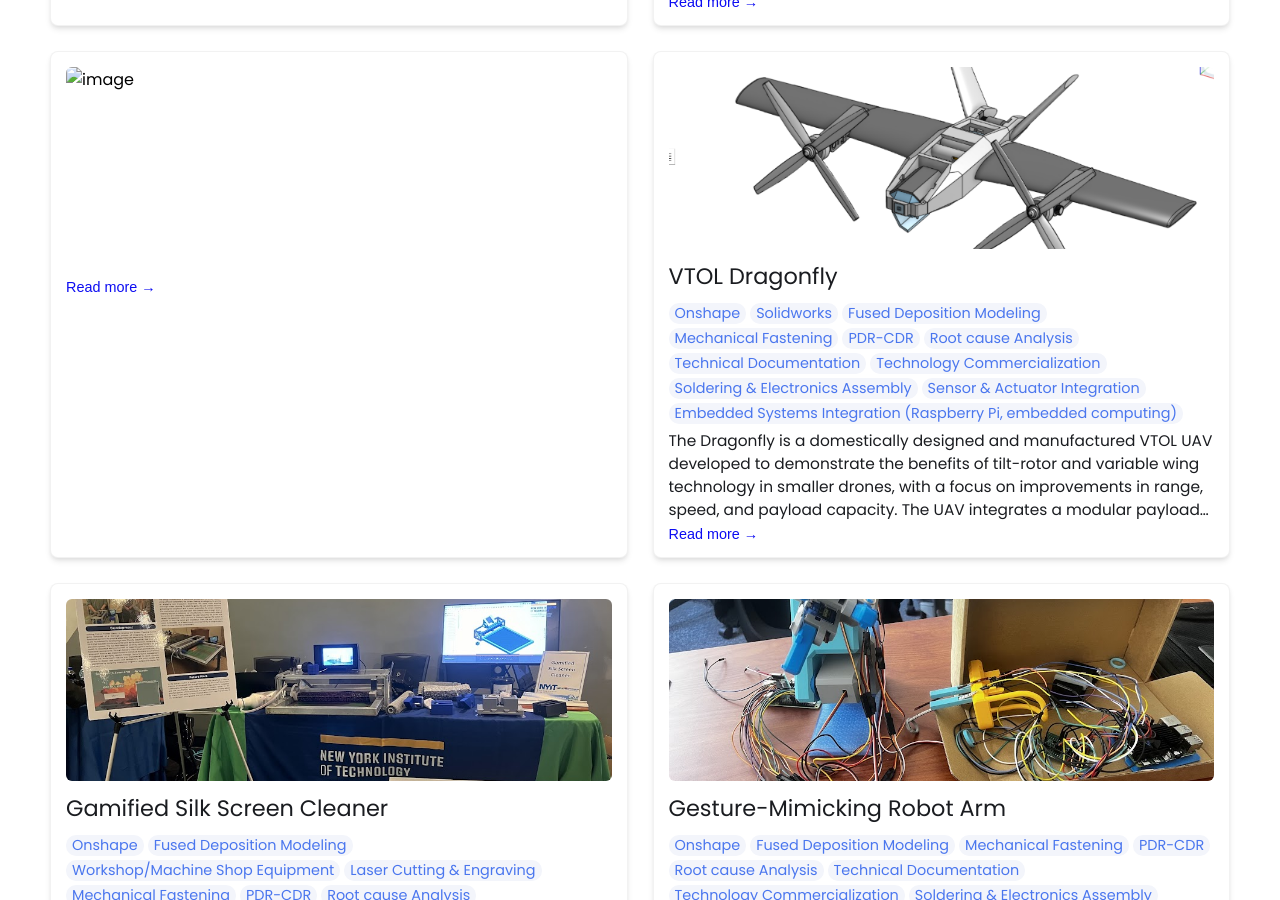
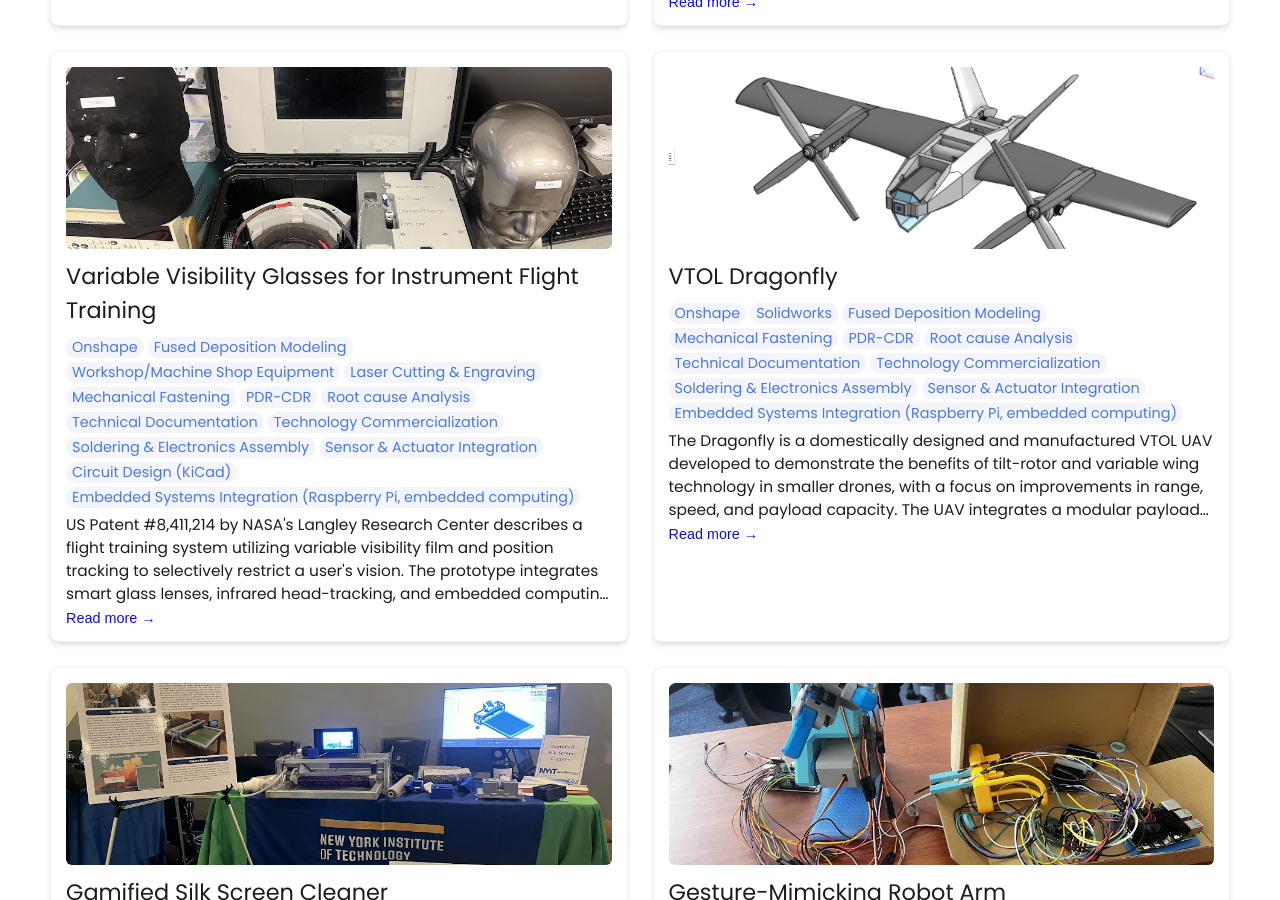
Before and after one commit to WinstonHelicopters/WinstonHelicopters.github.io, a Jekyll site: the page built from index.html, in a window 1280 px wide and 900 px high, scrolled down 1565 px. Built offline with Jekyll 4.4.1, drawn with Linux system fonts in a browser that asks for light colours.

Commit message:
Update index.md

```diff
--- a/_projects/3 Variable Visibility Glasses for Instrument Flight Training/index.md
+++ b/_projects/3 Variable Visibility Glasses for Instrument Flight Training/index.md
@@ -1,7 +1,7 @@
 ---
 layout: post
 title: Variable Visibility Glasses for Instrument Flight Training
-description:  "US Patent #8,411,214 by NASA's Langley Research Center describes a flight training system utilizing variable visibility film and position tracking to selectively restrict a user's vision. The prototype integrates smart glass lenses, infrared head-tracking, and embedded computing to dynamically control a pilot's visibility in real time, delivering a safer and more natural instrument flight training experience than conventional methods. The prototype is housed within a portable weatherproof case, with a head mounted electro-mechanical "foggle" for the user. Specific design and implementation details are protected under NDA."
+description:  'US Patent #8,411,214 by NASA''s Langley Research Center describes a flight training system utilizing variable visibility film and position tracking to selectively restrict a user''s vision. The prototype integrates smart glass lenses, infrared head-tracking, and embedded computing to dynamically control a pilot''s visibility in real time, delivering a safer and more natural instrument flight training experience than conventional methods. The prototype is housed within a portable weatherproof case, with a head-mounted electro-mechanical foggle for the user. Specific design and implementation details are protected under NDA.'
 skills:
 - Onshape
 - Fused Deposition Modeling
```
